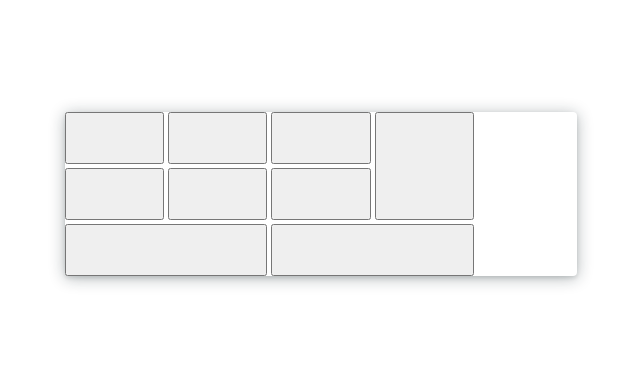
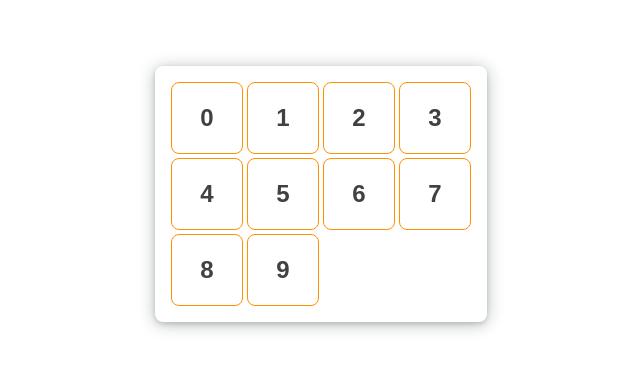
Before and after one commit to pavsoldatov/react-calculator, a React (Create React App) app: page / in a window 1280 px wide. Shown: the part 206-576 px from the top of the page, without its empty margins (319-959 px from the left). Built offline with nearby package versions, Linux system fonts and the light colour scheme.

Commit message:
Add button styles

```diff
--- a/src/App.js
+++ b/src/App.js
@@ -1,20 +1,13 @@
 import classes from "./App.module.css";
 import Card from "./components/UI/Card";
 import Button from "./components/UI/Button";
+import NumbersList from "./components/Controls/Numbers/NumbersList";
 
 function App() {
   return (
     <div className={classes.app}>
       <Card>
-        <Button />
-        <Button />
-        <Button />
-        <Button />
-        <Button />
-        <Button />
-        <Button />
-        <Button />
-        <Button />
+        <NumbersList />
       </Card>
     </div>
   );
--- /dev/null
+++ b/src/components/Controls/Numbers/NumbersList.js
@@ -0,0 +1,16 @@
+import classes from "./NumbersList.module.css";
+import Button from "../../UI/Button";
+
+const NUMBERS = [0, 1, 2, 3, 4, 5, 6, 7, 8, 9];
+
+function NumbersList(props) {
+  return (
+    <>
+      {NUMBERS.map((n) => (
+        <Button text={n}></Button>
+      ))}
+    </>
+  );
+}
+
+export default NumbersList;
--- a/src/components/UI/Button.module.css
+++ b/src/components/UI/Button.module.css
@@ -1,6 +1,25 @@
 .button {
-  padding-block: 2rem 1rem;
+  height: 4.5rem;
+  width: 4.5rem;
+  border-radius: 8px;
+  background-color: #ffffff;
+  color: #414141;
+  font-weight: 600;
+  font-size: 24px;
+  border: 1px solid #ff9000;
+  cursor: pointer;
+  text-align: center;
+  transition: background-color 100ms ease-in-out;
 }
+
+.button:hover {
+  background-color: #fff9f2;
+}
+
+.button:active {
+  background-color: #ffeed8;
+}
+
 .button:nth-child(1) {
   grid-area: one;
 }
@@ -28,3 +47,6 @@
 .button:nth-child(9) {
   grid-area: nine;
 }
+.button:nth-child(10) {
+  grid-area: ten;
+}
--- a/src/components/UI/Card.module.css
+++ b/src/components/UI/Card.module.css
@@ -1,17 +1,16 @@
 .card {
-  border-radius: 4px;
-  box-shadow: rgba(14, 30, 37, 0.12) 0px 2px 4px 0px,
-    #0e1e2552 0px 2px 16px 0px;
-  width: min(40%, 75rem);
-  height: min(40%, 75rem);
+  border-radius: 8px;
+  padding: 1rem;
+  box-shadow: rgba(14, 30, 37, 0.12) 0px 2px 4px 0px, #0e1e2552 0px 2px 16px 0px;
 
   margin-inline: auto;
   display: grid;
+  justify-content: center;
+  align-content: center;
   gap: 4px;
-  grid-template-columns: repeat(5, 1fr);
+  grid-template-columns: repeat(4, 1fr);
   grid-template-areas:
-    'one two three four'
-    'five six seven four'
-    'eight eight nine nine'
-  ;
+    "one two three four"
+    "five six seven eight"
+    "nine ten eleven twelve";
 }
```
Also changed, not shown: src/components/Controls/Numbers/NumbersList.module.css (added).
